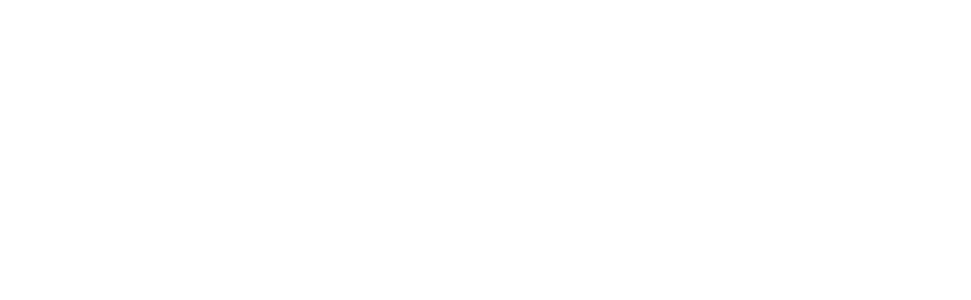
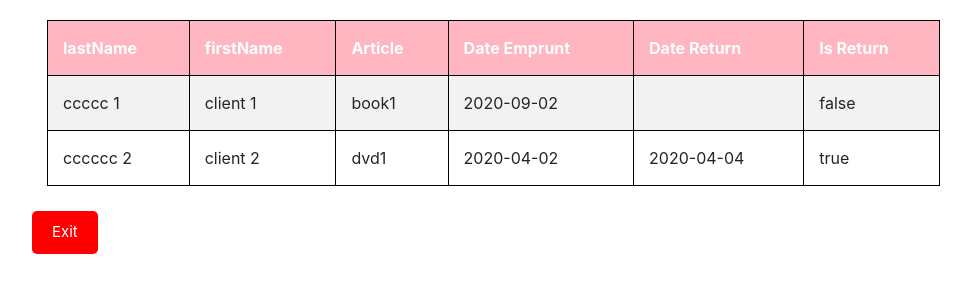
Before and after one commit to yanzhou87/TP4AvecReact, a React (Create React App) app in the folder tp4react/: page /emprunts in a window 1280 px wide. Before the commit this address had no page. Shown: the top 300 px of the page, without its empty margins (55-1026 px from the left). Built offline with nearby package versions, Linux system fonts and the light colour scheme; data requests are answered from the project's data file.

Commit message:
ajouter page pour emprunts

```diff
--- a/tp4react/db.json
+++ b/tp4react/db.json
@@ -54,7 +54,7 @@
           },
           "date_emprunt": "2020-09-02",
           "date_return": "",
-          "is_return": false
+          "is_return": "false"
         }
       ]
     },
@@ -200,7 +200,7 @@
       },
      "date_emprunt": "2020-09-02",
      "date_return": "",
-      "is_return": false
+      "is_return": "false"
     },
     {
       "id": 2,
@@ -221,8 +221,8 @@
         "durationMovie": 2
       },
       "date_emprunt": "2020-04-02",
-      "date_return": "",
-      "is_return": false
+      "date_return": "2020-04-04",
+      "is_return": "true"
     }
   ]
 }
--- a/tp4react/src/App.js
+++ b/tp4react/src/App.js
@@ -15,6 +15,7 @@
 import Dvds from "./components/Dvds";
 import AddArticle from "./components/AddArticle";
 import Book from "./components/Book";
+import Emprunts from "./components/Emprunts";
 
 
 function App() {
@@ -238,6 +239,7 @@
                     <Route path='/dvds' element={<Dvds dvds={dvds}/>}/>
                     <Route path='/addArticle' element={<AddArticle onAddBook={onAddBook} onAddCd={onAddCd} onAddDvd={onAddDvd}/>}/>
                     {/*<Route path='/book/:id' element={<Book book={book}/>}/>*/}
+                    <Route path='/emprunts' element={<Emprunts emprunts={emprunts}/>}/>
                 </Routes>
             </div>
         </Router>
--- a/tp4react/src/components/ClientsInfosForAdmins.js
+++ b/tp4react/src/components/ClientsInfosForAdmins.js
@@ -17,7 +17,7 @@
                 </tr>
                 {clients.map((client) => (
                     <tr  key={client.id}>
-                        {/*<td><Link to={`/emprunts/${client.lastName}`}><span><FaLaugh/></span></Link></td>*/}
+                        <td><Link to={`/emprunts/${client.lastName}`}><span><FaLaugh/></span></Link></td>
                         <td>{client.firstName}</td>
                         <td>{client.lastName}</td>
                     </tr>
--- /dev/null
+++ b/tp4react/src/components/Emprunts.js
@@ -0,0 +1,40 @@
+
+import Button from "./Button";
+import PropTypes from "prop-types";
+import {Link} from "react-router-dom";
+
+const Emprunts = ({emprunts}) => {
+    return (
+        <>
+            <table>
+                <thead>
+                <tr>
+                    <th>lastName</th>
+                    <th>firstName</th>
+                    <th>Article</th>
+                    <th>Date Emprunt</th>
+                    <th>Date Return</th>
+                    <th>Is Return</th>
+                </tr>
+                {emprunts.map((emprunt) => (
+                    <tr key={emprunt.id}>
+                        <td>{emprunt.client.lastName}</td>
+                        <td>{emprunt.client.firstName}</td>
+                        <td>{emprunt.exemplaire.title}</td>
+                        <td>{emprunt.date_emprunt}</td>
+                        <td>{emprunt.date_return}</td>
+                        <td>{emprunt.is_return}</td>
+
+                    </tr>
+                ))}
+                </thead>
+            </table>
+
+            <Link to='/'> <Button color={'red'} text={'Exit'}/></Link>
+        </>
+    )
+}
+
+Emprunts.propTypes = {
+}
+export default Emprunts
--- a/tp4react/src/components/Header.js
+++ b/tp4react/src/components/Header.js
@@ -13,6 +13,7 @@
                 <Link to='/books'><Button color={'Plum'} text={'Books'} /></Link>
                 <Link to='/cds'><Button color={'DarkSeaGreen'} text={'Cds'} /></Link>
                 <Link to='/dvds'><Button color={'LightSlateGray'} text={'Dvds'} /></Link>
+                <Link to='/emprunts'><Button color={'LightSlateGray'} text={'Emprunts'} /></Link>
             </div>
         </header>
     )
```
